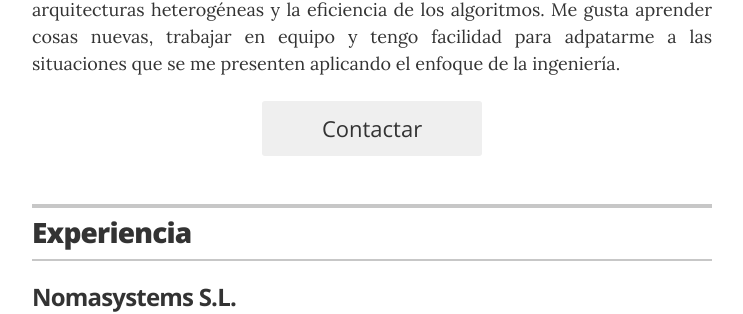
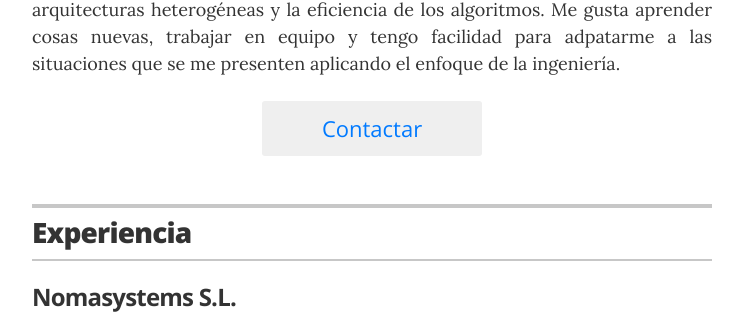
Before and after one commit to obocat/daniel_toranzo_perez, a Jekyll site: the page built from index.html, in a window 1280 px wide. Shown: the part 317-631 px from the top of the page, without its empty margins (268-1011 px from the left). Built offline with Jekyll 4.4.1, drawn with Linux system fonts in a browser that asks for light colours.

Commit message:
fix: refactor base.scss, accent color & fade-in adjustment

```diff
--- a/_sass/_base.scss
+++ b/_sass/_base.scss
@@ -6,9 +6,13 @@
   box-sizing: border-box;
 }
 
+/*--- Dark Mode ---*/
 @media (prefers-color-scheme: dark) {
   html {
     background: $black;
+  }
+  body, a {
+    color: $white;
   }
 }
 
@@ -16,32 +20,11 @@
   html {
     background: $white;
   }
-}
-
-@media (prefers-color-scheme: dark) {
-  body {
-    color: $text_color_white;
+  body, a {
+    color: $black;
   }
 }
-
-@media (prefers-color-scheme: light) {
-  body {
-    color: $text_color_black;
-  }
-}
-
-@media (prefers-color-scheme: dark) {
-  a {
-    color: $text_color_white;
-  }
-}
-
-@media (prefers-color-scheme: light) {
-  a {
-    color: $text_color_black;
-  }
-}
-
+/*------*/
 
 body{
   @include serif;
--- a/_sass/_resume.scss
+++ b/_sass/_resume.scss
@@ -100,7 +100,7 @@
   .icon-link { display: inline-block;
 
     &:hover .icon path {
-      fill: #333;
+      fill: $accent-color;
       @include transition(all .2s ease);
     }
   }
@@ -120,12 +120,12 @@
   width: 220px;
   font-size: 1.375rem;
   @include sans_light;
-  color: #333;
+  color: $accent-color;
   line-height: 55px;
   @include transition(all .2s ease);
 
   &:hover {
-    background-color: #333;
+    background-color: $accent-color;
     color: #fff;
   }
 
@@ -259,7 +259,7 @@
   }
 
   &--animate {
-    transition: opacity 1.5s ease-in-out;
+    transition: opacity 0.75s ease-in-out;
   }
 }
 
--- a/_sass/_variables.scss
+++ b/_sass/_variables.scss
@@ -7,10 +7,7 @@ $grid-gutter:     10px !default;
 // Colors
 $white:             #fff;
 $black:             #333;
-
-// Styles
-$text_color_black: $black;
-$text_color_white: $white;
+$accent-color:		#007AFF;
 
 // Font stack
 $body-font: Helvetica, arial, nimbussansl, liberationsans, freesans, clean, sans-serif, "Segoe UI Emoji", "Segoe UI Symbol" !default;
```
